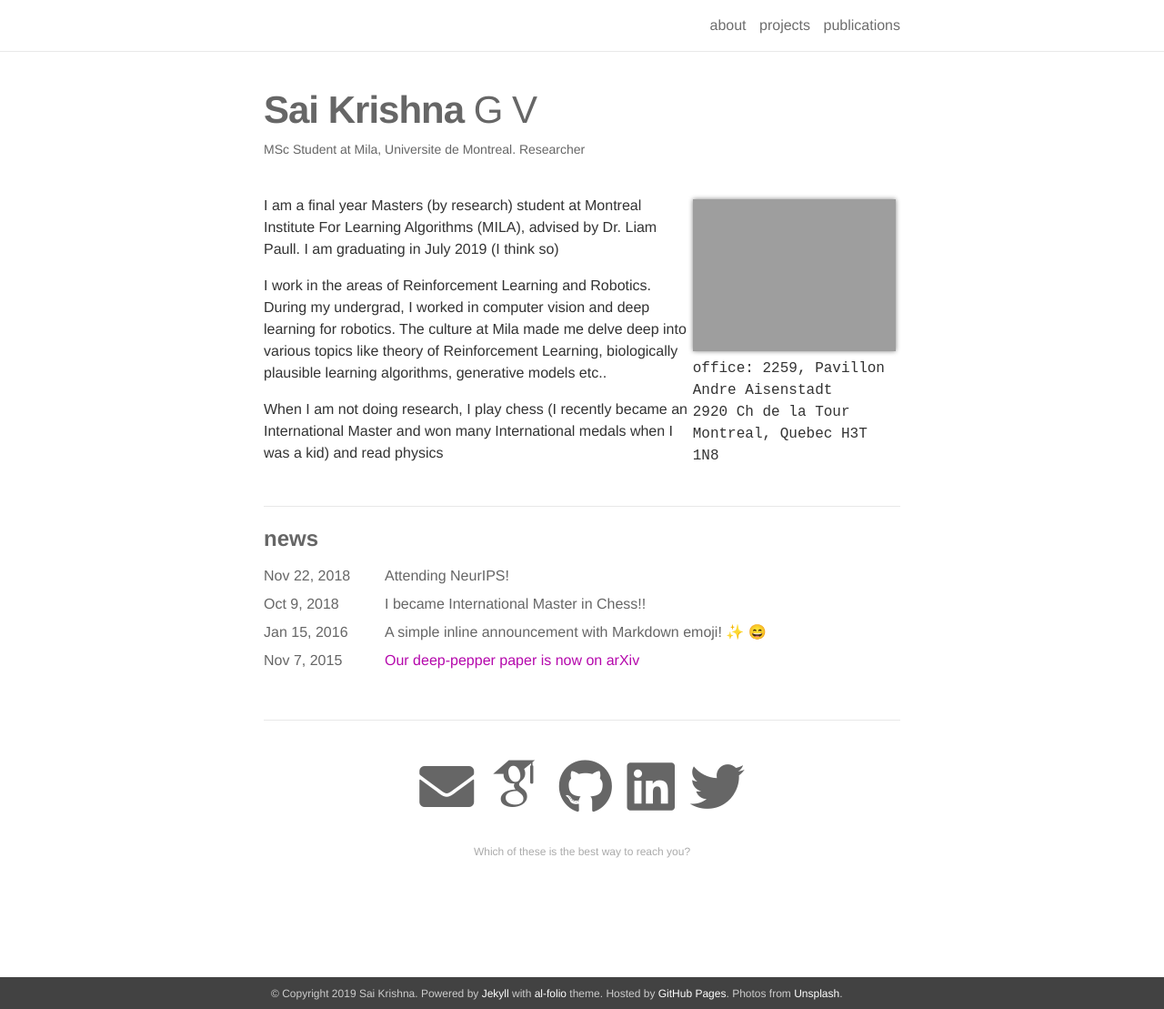
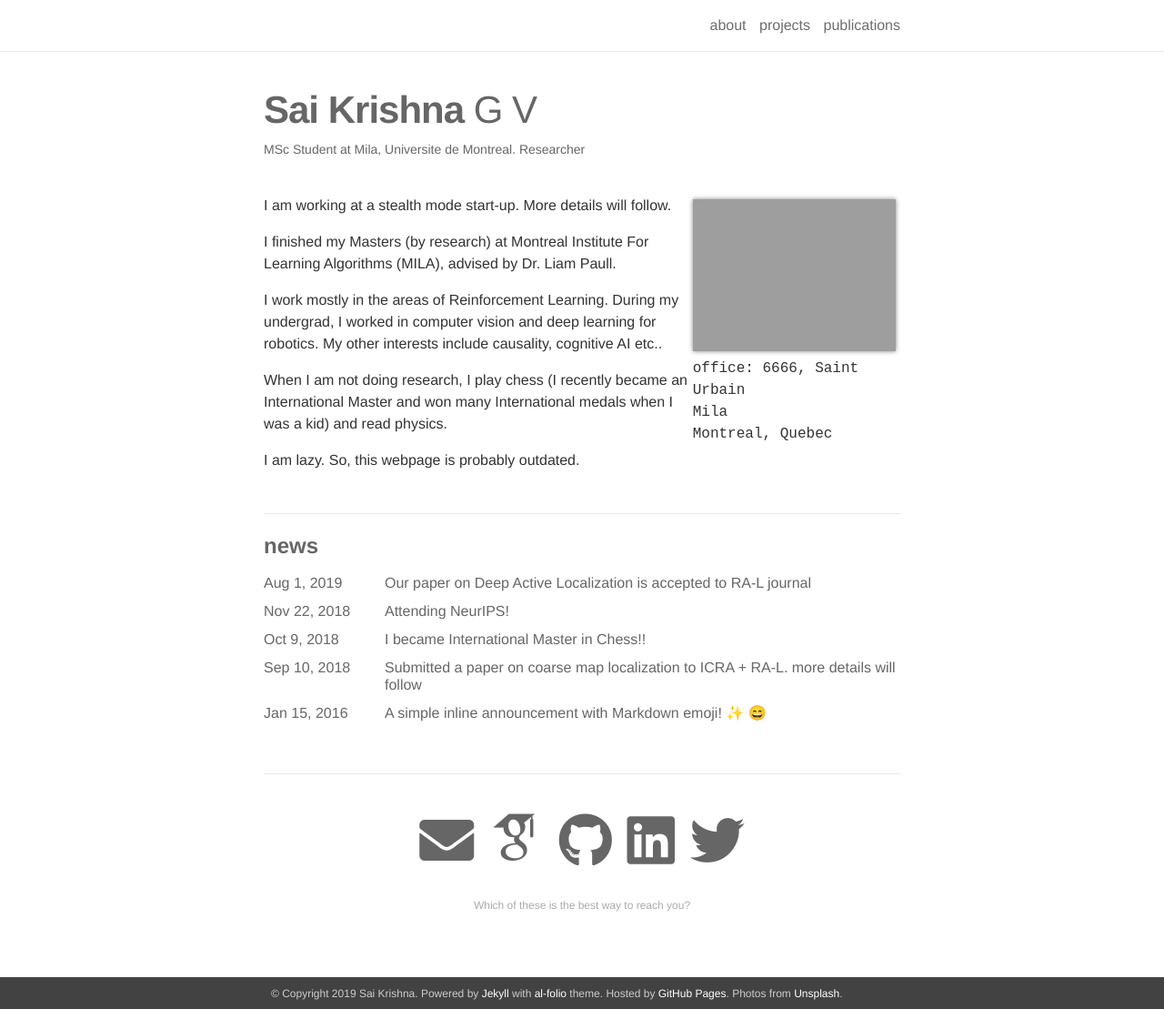
Before and after one commit to saikrishna-1996/saikrishna-1996.github.io, a Jekyll site: the page built from _pages/about.md, in a window 1280 px wide and 1109 px high. Shown: the whole window at 91% size. Built offline with Jekyll 4.4.1, drawn with Linux system fonts in a browser that asks for light colours; emoji names are drawn with the system emoji font; some web fonts are replaced.

Commit message:
some updates

```diff
--- a/_pages/about.md
+++ b/_pages/about.md
@@ -8,16 +8,20 @@
   align: right
   image: prof_pic.jpg
   address: >
-    <p>office: 2259, Pavillon Andre Aisenstadt </p>
-    <p>2920 Ch de la Tour</p>
-    <p>Montreal, Quebec H3T 1N8</p>
+    <p>office: 6666, Saint Urbain </p>
+    <p>Mila</p>
+    <p>Montreal, Quebec</p>
 
 news: true
 social: true
 ---
 
-I am a final year Masters (by research) student at Montreal Institute For Learning Algorithms (MILA), advised by Dr. Liam Paull. I am graduating in July 2019 (I think so)
+I am working at a stealth mode start-up. More details will follow.
 
-I work in the areas of Reinforcement Learning and Robotics. During my undergrad, I worked in computer vision and deep learning for robotics. The culture at Mila made me delve deep into various topics like theory of Reinforcement Learning, biologically plausible learning algorithms, generative models etc..
+I finished my Masters (by research) at Montreal Institute For Learning Algorithms (MILA), advised by Dr. Liam Paull.
 
-When I am not doing research, I play chess (I recently became an International Master and won many International medals when I was a kid) and read physics
+I work mostly in the areas of Reinforcement Learning. During my undergrad, I worked in computer vision and deep learning for robotics. My other interests include causality, cognitive AI etc..
+
+When I am not doing research, I play chess (I recently became an International Master and won many International medals when I was a kid) and read physics.
+
+I am lazy. So, this webpage is probably outdated.
```
Also changed, not shown: _news/announcement_5.md (added, +7 -0 lines), _news/announcement_6.md (added, +7 -0 lines).
